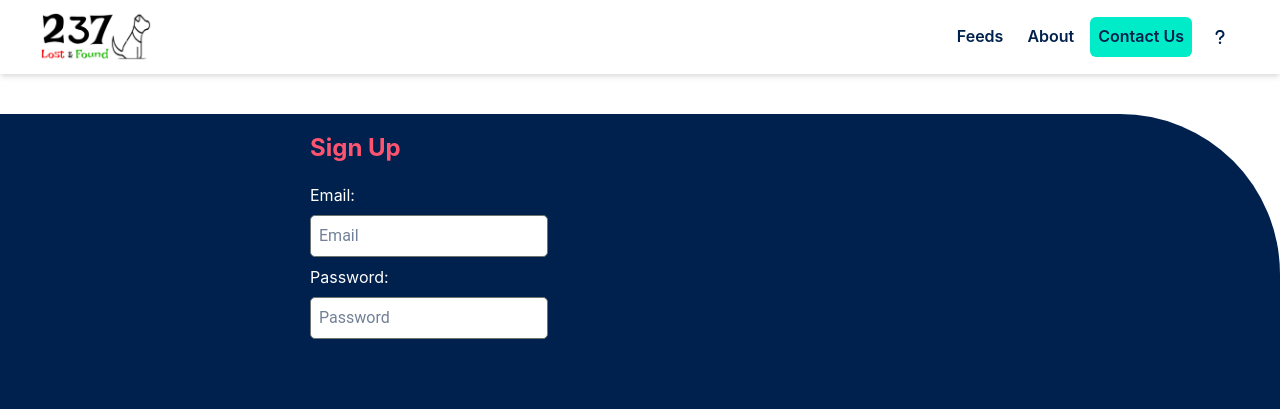
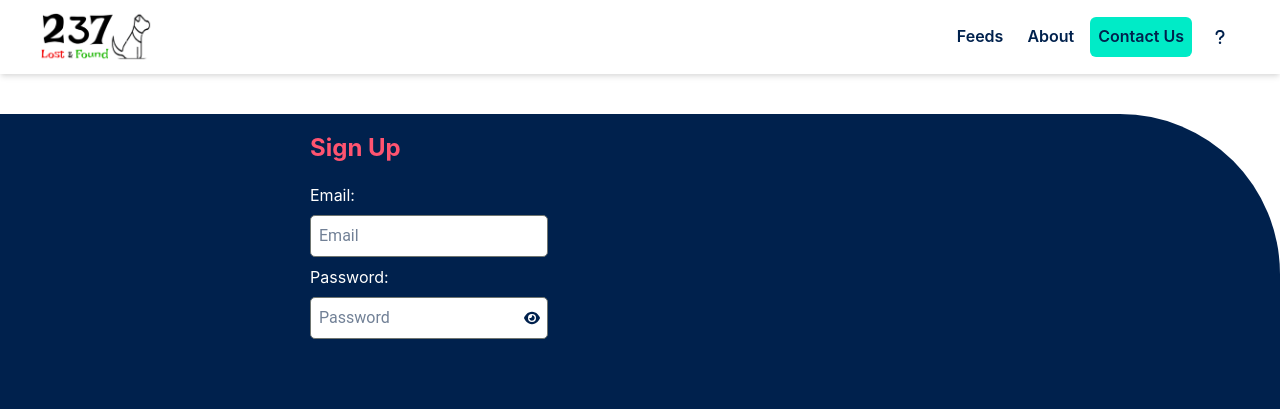
Before and after one commit to Chenwi32/237_lost_and_found, a Next.js app: page /signup in a window 1280 px wide. Shown: the top 409 px of the page. Built offline with nearby package versions, Linux system fonts and the light colour scheme; no server answers.

Commit message:
created a functionality to view password

```diff
--- a/pages/signup.jsx
+++ b/pages/signup.jsx
@@ -1,11 +1,25 @@
-import { Container, Heading, Text, VStack } from "@chakra-ui/react";
+import {
+  Box,
+  Container,
+  Flex,
+  Heading,
+  HStack,
+  Icon,
+  Text,
+  useMediaQuery,
+  VStack,
+} from "@chakra-ui/react";
+import { faEye, faEyeSlash } from "@fortawesome/free-solid-svg-icons";
+import { FontAwesomeIcon } from "@fortawesome/react-fontawesome";
 import { createUserWithEmailAndPassword } from "firebase/auth";
 import { useState } from "react";
 import { auth } from "../firebase";
 
 const Signup = () => {
+  const [isLargerThan700] = useMediaQuery("(min-width: 700px)");
   const [email, setEmail] = useState();
   const [password, setPassWord] = useState();
+  const [isVisible, setVisible] = useState(false);
 
   createUserWithEmailAndPassword(auth, email, password)
     .then((userCredential) => {
@@ -25,18 +39,17 @@ const Signup = () => {
       minH={"70vh"}
       w="100%"
       bg={"brand.400"}
-      color="brand.600"
       mb={10}
       borderBottomLeftRadius={"10rem"}
-      borderTopRightRadius={"10rem"}
+      borderTopRightRadius={isLargerThan700 ? "10rem" : 0}
     >
       <Container m="auto" maxW={700} p={5} alignItems>
         <Heading color={"brand.200"} fontSize={"1.5rem"} mb={5}>
           Sign Up
         </Heading>
-        <VStack w={'100%'} alignItems={"flex-start"}  >
+        <VStack w={"100%"} alignItems={"flex-start"}>
           <VStack alignItems={"flex-start"}>
-            <Text>Email:</Text>
+            <Text color="brand.600">Email:</Text>
             <input
               onChange={(e) => {
                 setEmail(e.target.value);
@@ -50,18 +63,42 @@ const Signup = () => {
           </VStack>
 
           <VStack alignItems={"flex-start"}>
-            <Text>Password:</Text>
+            <Text color="brand.600">Password:</Text>
+
+            <Flex gap={0} p={0} h="fit-content">
               <input
-              type="password"
+                type={isVisible ? "text" : "password"}
                 value={password}
                 onChange={(e) => {
                   setPassWord(e.target.value);
                 }}
                 placeholder="Password"
                 className={`main_input `}
-
                 required
               />
+
+              <Flex
+                color="brand.400"
+                p={"0.2rem 0.5rem"}
+                alignItems={"center"}
+                ml={"-2rem"}
+                borderTopRightRadius={5}
+                borderBottomRightRadius={5}
+              >
+                <Icon
+                  fontSize={"1rem"}
+                  onClick={() => {
+                    if (isVisible) {
+                      setVisible(false);
+                    } else {
+                      setVisible(true)
+                    }
+                  }}
+                >
+                  <FontAwesomeIcon icon={isVisible? faEyeSlash : faEye} />
+                </Icon>
+              </Flex>
+            </Flex>
           </VStack>
         </VStack>
       </Container>
--- a/styles/globals.css
+++ b/styles/globals.css
@@ -76,6 +76,7 @@ hr {
   outline: none;
   border: 1px solid var(--links);
   border-radius: 5px;
+
 
 }
 
```
Lines whose indentation alone changed are shown as unchanged.
